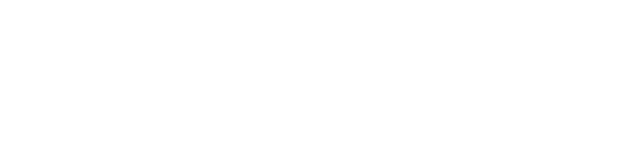
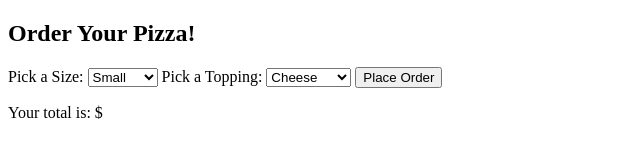
Before and after one commit to FavWest/pizza-parlor, a plain HTML site: page index.html in a window 1280 px wide. Shown: the whole page, without its empty margins (0-640 px from the left). Drawn offline with Linux system fonts and the light colour scheme.

Commit message:
create content for webpage

```diff
--- a/index.html
+++ b/index.html
@@ -4,9 +4,24 @@
   <link href="css/styles.css" rel="stylesheet" type="text/css">
   <script src="js/jquery-3.6.0.js"></script>
   <script src="js/scripts.js"></script>
-  <title></title>
+  <title>Pizza Parlor</title>
 </head>
 <body>
-
+  <h2>Order Your Pizza!</h2>
+  <form id="pizza-order">
+    <label for="size">Pick a Size:</label>
+    <select class="form-control" id="size">
+      <option value="small">Small</option>
+      <option value="medium">Medium</option>
+      <option value="large">Large</option>
+    </select>
+    <label for="toppings">Pick a Topping:</label>
+    <select class="form-control" id="toppings">
+      <option value="cheese">Cheese</option>
+      <option value="mushroom">Mushroom</option>
+    </select>
+    <button type="submit">Place Order</button>
+  </form>
+  <p id="display-cost">Your total is: $<span id="cost"></span></p>
 </body>
 </html>
--- a/js/scripts.js
+++ b/js/scripts.js
@@ -6,7 +6,7 @@ function Pizza(size, toppings){
 Pizza.prototype.getCost=function(){
   let cost=0;
   cost+=getCostForSize(this.size);
-  cost+=getCostForToppings(this.size, this.toppings)
+  cost+=getCostForToppings(this.toppings, this.size);
   return cost;
 }
 
@@ -28,7 +28,7 @@ function getCostForSize(size){
   return cost;
 }
 
-function getCostForToppings(size, toppings){
+function getCostForToppings(toppings, size){
   let toppingCost=0;
   let multiplier=1;
   switch(size) {
```
